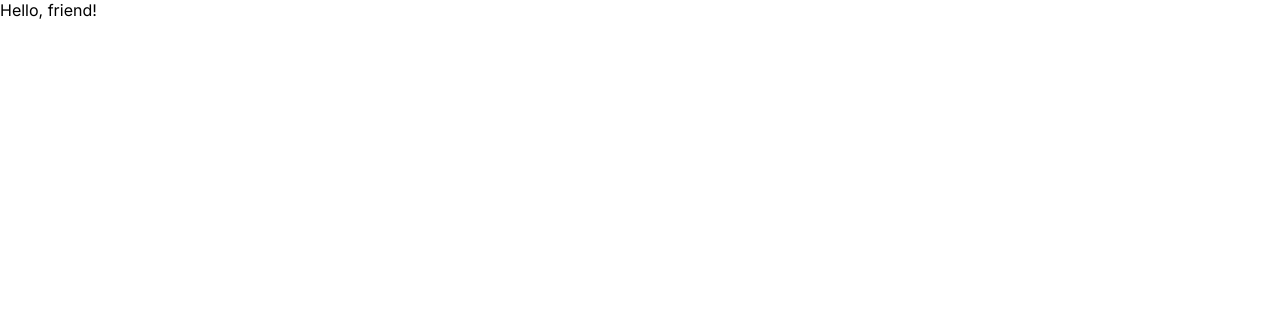
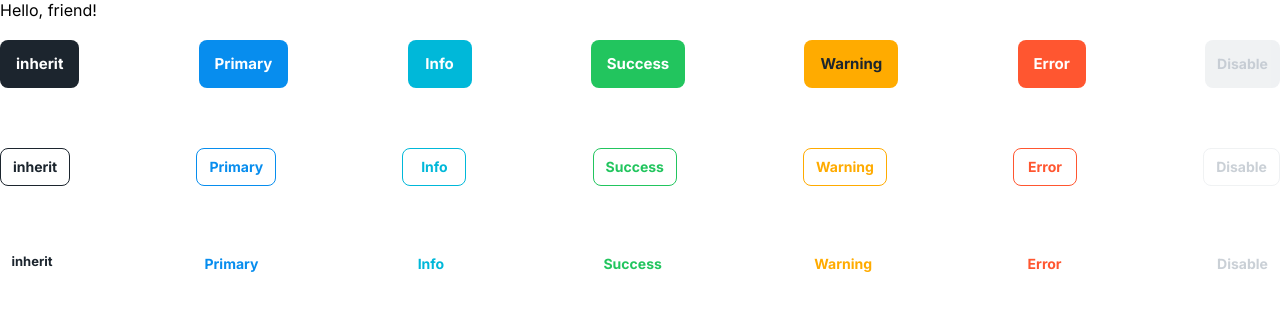
Before and after one commit to CodectiveOrg/pipelyze, a Next.js app: page / in a window 1280 px wide. Shown: the top 310 px of the page. Built offline with nearby package versions, Linux system fonts and the light colour scheme.

Commit message:
[implement] button component

```diff
--- a/src/app/page.tsx
+++ b/src/app/page.tsx
@@ -1,5 +1,109 @@
+import ButtonComponent from "@/components/button/button.component";
+
 import styles from "./page.module.css";
 
 export default function Page() {
-  return <div className={styles.page}>Hello, friend!</div>;
+  return (
+    <div className={styles.page}>
+      Hello, friend!
+      <br />
+      <br />
+      <div
+        style={{
+          display: "flex",
+          justifyContent: "space-between",
+        }}
+      >
+        <ButtonComponent variant={"contained"} color={"inherit"} size={"large"}>
+          inherit
+        </ButtonComponent>
+        <ButtonComponent variant={"contained"} color={"primary"} size={"large"}>
+          Primary
+        </ButtonComponent>
+        <ButtonComponent variant={"contained"} color={"info"} size={"large"}>
+          Info
+        </ButtonComponent>
+        <ButtonComponent variant={"contained"} color={"success"} size={"large"}>
+          Success
+        </ButtonComponent>
+        <ButtonComponent variant={"contained"} color={"warning"} size={"large"}>
+          Warning
+        </ButtonComponent>
+        <ButtonComponent variant={"contained"} color={"error"} size={"large"}>
+          Error
+        </ButtonComponent>
+        <ButtonComponent variant={"contained"} disabled>
+          Disable
+        </ButtonComponent>
+      </div>
+      <br />
+      <br />
+      <br />
+      <div
+        style={{
+          display: "flex",
+          justifyContent: "space-between",
+        }}
+      >
+        <ButtonComponent variant={"outlined"} color={"inherit"} size={"medium"}>
+          inherit
+        </ButtonComponent>
+
+        <ButtonComponent variant={"outlined"} color={"primary"}>
+          Primary
+        </ButtonComponent>
+
+        <ButtonComponent variant={"outlined"} color={"info"}>
+          Info
+        </ButtonComponent>
+
+        <ButtonComponent variant={"outlined"} color={"success"}>
+          Success
+        </ButtonComponent>
+
+        <ButtonComponent variant={"outlined"} color={"warning"}>
+          Warning
+        </ButtonComponent>
+
+        <ButtonComponent variant={"outlined"} color={"error"}>
+          Error
+        </ButtonComponent>
+
+        <ButtonComponent variant={"outlined"} disabled>
+          Disable
+        </ButtonComponent>
+      </div>
+      <br />
+      <br />
+      <br />
+      <div
+        style={{
+          display: "flex",
+          justifyContent: "space-between",
+        }}
+      >
+        <ButtonComponent variant={"text"} color={"inherit"} size={"small"}>
+          inherit
+        </ButtonComponent>
+        <ButtonComponent variant={"text"} color={"primary"}>
+          Primary
+        </ButtonComponent>
+        <ButtonComponent variant={"text"} color={"info"}>
+          Info
+        </ButtonComponent>
+        <ButtonComponent variant={"text"} color={"success"}>
+          Success
+        </ButtonComponent>
+        <ButtonComponent variant={"text"} color={"warning"}>
+          Warning
+        </ButtonComponent>
+        <ButtonComponent variant={"text"} color={"error"}>
+          Error
+        </ButtonComponent>
+        <ButtonComponent variant={"text"} disabled>
+          Disable
+        </ButtonComponent>
+      </div>
+    </div>
+  );
 }
```
